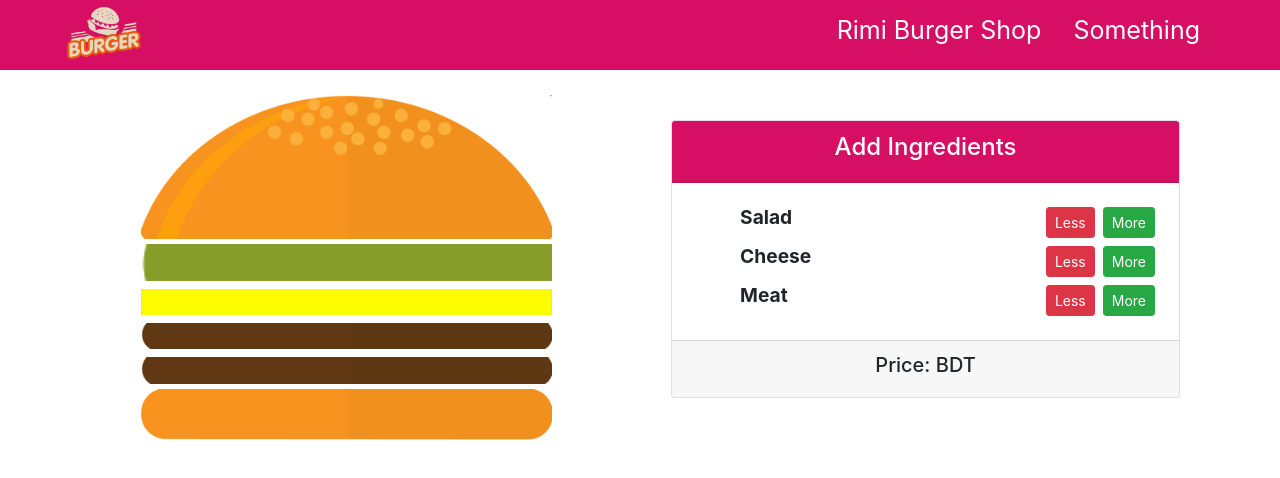
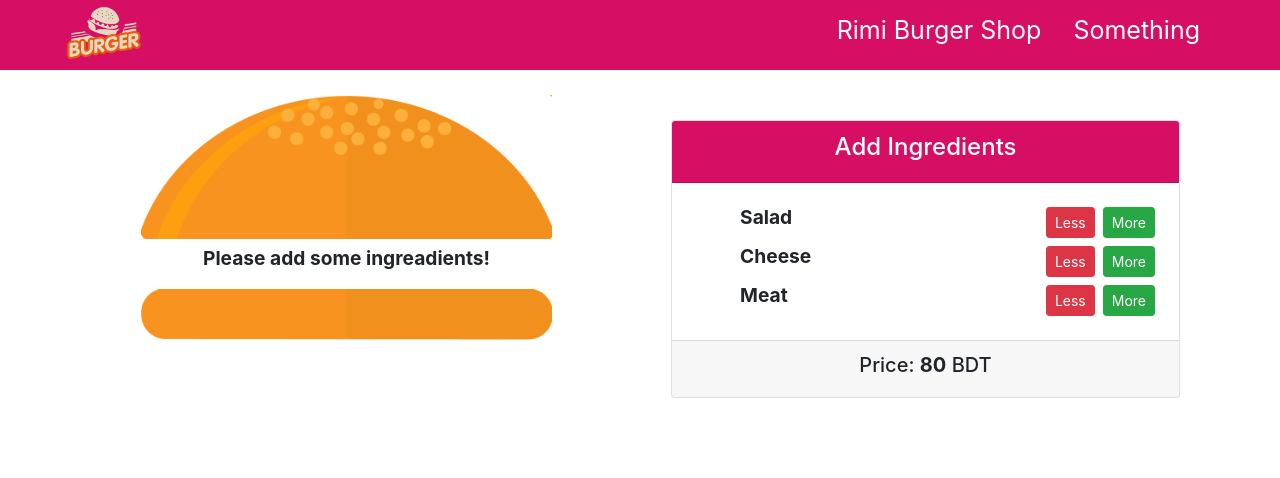
Before and after one commit to Nahidjc/burger-builder-app, a React (Create React App) app: page / in a window 1280 px wide. Shown: the top 478 px of the page. Built offline with nearby package versions, Linux system fonts and the light colour scheme; the HTML template or start-up script is replaced by a standard one.

Commit message:
Showing price in card

```diff
--- a/src/Components/BurgerBuilder/BurgerBuilder.js
+++ b/src/Components/BurgerBuilder/BurgerBuilder.js
@@ -2,34 +2,44 @@ import React, { Component } from 'react';
 import Burger from './Burger/Burger';
 import Controls from './Controls/Controls';
 
+const INGREDIENT_PRICES = {
+    salad: 20,
+    cheese: 40,
+    meat: 90,
+}
+
 export default class BurgerBuilder extends Component {
     state = {
         ingredients: [
-            { type: 'salad', amount: 1 },
-            { type: 'cheese', amount: 1 },
-            { type: 'meat', amount: 2 }
-        ]
+            { type: 'salad', amount: 0 },
+            { type: 'cheese', amount: 0 },
+            { type: 'meat', amount: 0 }
+        ],
+        totalPrice: 80,
     }
 
 
     addIngredientHandle = type => {
         const ingredients = [...this.state.ingredients];
+        const newPrice = this.state.totalPrice + INGREDIENT_PRICES[type];
         for (let item of ingredients) {
             if (item.type === type) {
                 item.amount++;
             }
-            this.setState({ ingredients: ingredients });
         }
+        this.setState({ ingredients: ingredients, totalPrice: newPrice });
     }
     removeIngredientHandle = type => {
         const ingredients = [...this.state.ingredients];
+        const newPrice = this.state.totalPrice - INGREDIENT_PRICES[type];
         for (let item of ingredients) {
             if (item.type === type) {
-                if (item.amount <= 0) return
+                if (item.amount <= 0) return;
                 item.amount--;
             }
-            this.setState({ ingredients: ingredients });
+
         }
+        this.setState({ ingredients: ingredients, totalPrice: newPrice });
     }
     render() {
         return (
@@ -38,6 +48,7 @@ export default class BurgerBuilder extends Component {
                 <Controls
                     ingredientAdded={this.addIngredientHandle}
                     ingredientRemoved={this.removeIngredientHandle}
+                    price={this.state.totalPrice}
                 ></Controls>
             </div>
         );
--- a/src/Components/BurgerBuilder/Controls/Controls.js
+++ b/src/Components/BurgerBuilder/Controls/Controls.js
@@ -41,7 +41,7 @@ const Controls = props => {
                         })
                     }
                 </CardBody>
-                <CardFooter><h5>Price: BDT
+                <CardFooter><h5>Price: <strong>{props.price}</strong> BDT
                 </h5></CardFooter>
             </Card>
         </div>
```
Also changed, not shown: 1 other file (tests, documents, lock files or other folders).
